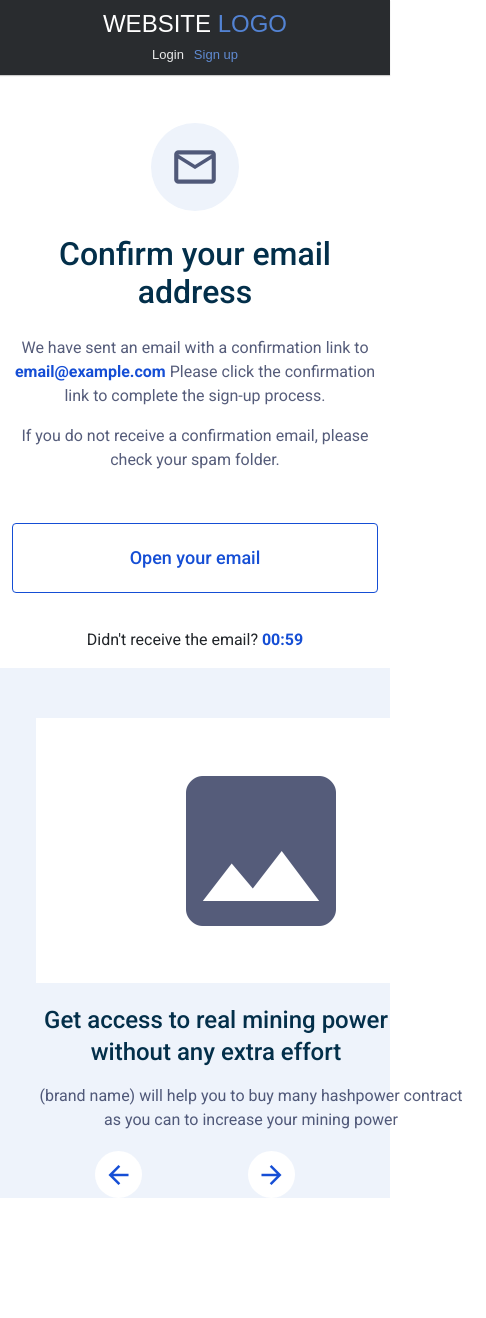
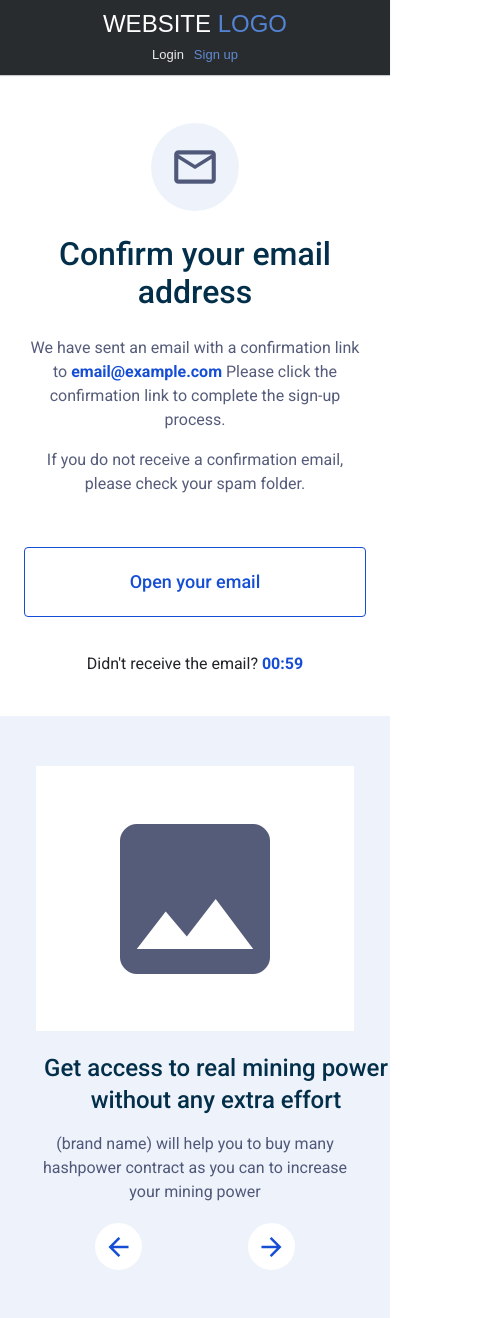
Before and after one commit to eng-mostafa-sayed/CryptoWebsite-1, an Angular app: page /signup/confirmation in a window 390 px wide. Shown: the whole page, 486 px wide, since content can reach past the window. Before the commit the page ends 1198 px from the top, so only its background shows below. Built offline with nearby package versions, Linux system fonts and the light colour scheme.

Commit message:
Responsiveness
Fixed the responsiveness of the website

```diff
--- a/src/app/Auth/confirmation/confirmation.component.html
+++ b/src/app/Auth/confirmation/confirmation.component.html
@@ -1,6 +1,6 @@
 <div class="container">
   <div class="row">
-    <div class="col-md-6 mt-5">
+    <div class="col-md-6 mt-5 px-4 pb-4">
       <div class="message-icon">
         <mat-icon>mail_outline</mat-icon>
       </div>
@@ -18,7 +18,7 @@
       <p>Didn't receive the email? <strong>00:59</strong></p>
     </div>
 
-    <div class="col-md-6" style="background-color: #eef3fb">
+    <div class="col-md-6 pb-5" style="background-color: #eef3fb">
       <app-slider></app-slider>
     </div>
   </div>
--- a/src/app/Auth/signin/signin.component.html
+++ b/src/app/Auth/signin/signin.component.html
@@ -1,6 +1,6 @@
 <div class="container">
   <div class="row">
-    <div class="col-md-6 mt-3">
+    <div class="col-md-6 mt-3 pb-5">
       <!-- <div class="col-md-12 my-5">
         <a class="logo" routerLink="/"> LOGO </a>
       </div> -->
@@ -55,7 +55,7 @@
         </mat-card>
       </div>
     </div>
-    <div class="col-md-6" style="background-color: #eef3fb">
+    <div class="col-md-6 pb-5" style="background-color: #eef3fb">
       <app-slider></app-slider>
     </div>
   </div>
--- a/src/app/Auth/signup/signup.component.html
+++ b/src/app/Auth/signup/signup.component.html
@@ -1,6 +1,6 @@
 <div class="container">
   <div class="row">
-    <div class="col-md-6 mt-3">
+    <div class="col-md-6 mt-3 pb-5">
       <!-- <div class="col-md-12 my-5">
           <a class="logo" routerLink="/"> LOGO </a>
         </div> -->
@@ -76,7 +76,7 @@
       </div>
     </div>
 
-    <div class="col-md-6" style="background-color: #eef3fb">
+    <div class="col-md-6 pb-5" style="background-color: #eef3fb">
       <app-slider></app-slider>
     </div>
   </div>
--- a/src/app/Auth/slider/slider.component.scss
+++ b/src/app/Auth/slider/slider.component.scss
@@ -2,7 +2,7 @@
   margin: 50px auto 1.3rem auto;
   background-color: #fff;
   height: 265px;
-  width: 450px;
+  max-width: 450px;
   display: flex;
   justify-content: center;
   align-items: center;
@@ -28,7 +28,7 @@ p {
   color: rgba(13, 23, 66, 0.7);
   margin: auto;
   text-align: center;
-  width: 430px;
+  max-width: 430px;
   margin-top: 1rem;
 }
 .arrows {
```
